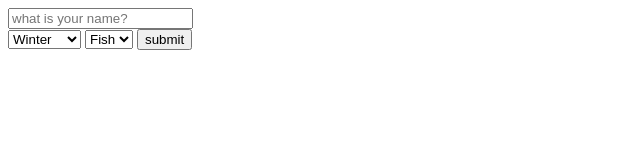
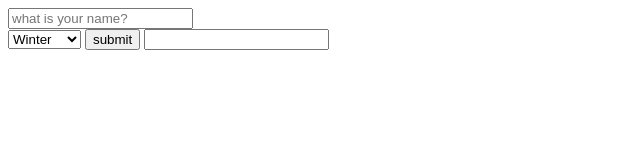
Before and after one commit to graholm/magic-number-project, a plain HTML site: page index.html in a window 1280 px wide. Shown: the whole page, without its empty margins (0-640 px from the left). Drawn offline with nearby package versions, Linux system fonts and the light colour scheme.

Commit message:
Classadoo autocommit

```diff
--- a/index.html
+++ b/index.html
@@ -19,13 +19,9 @@
       <option value=40>Fall</option>
     </select>
 
-    <select>
-      <option value=1>Fish</option>
-      <option value=2>Dog</option>
-      <option value=3>Cat</option>
 
-    </select>
     <input type="submit" value="submit">
+    <input id="dropDownId">
     <script src="game.js">
     </script>
   </body>
```
